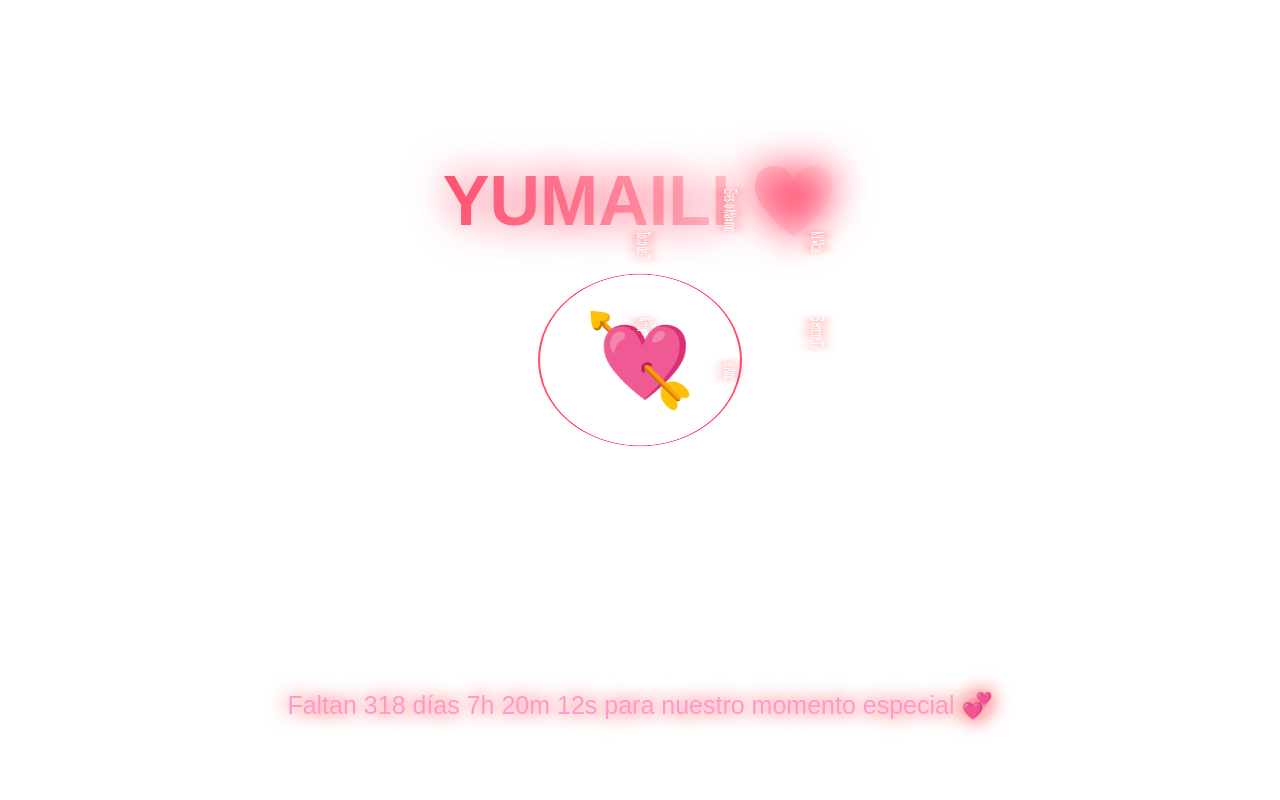
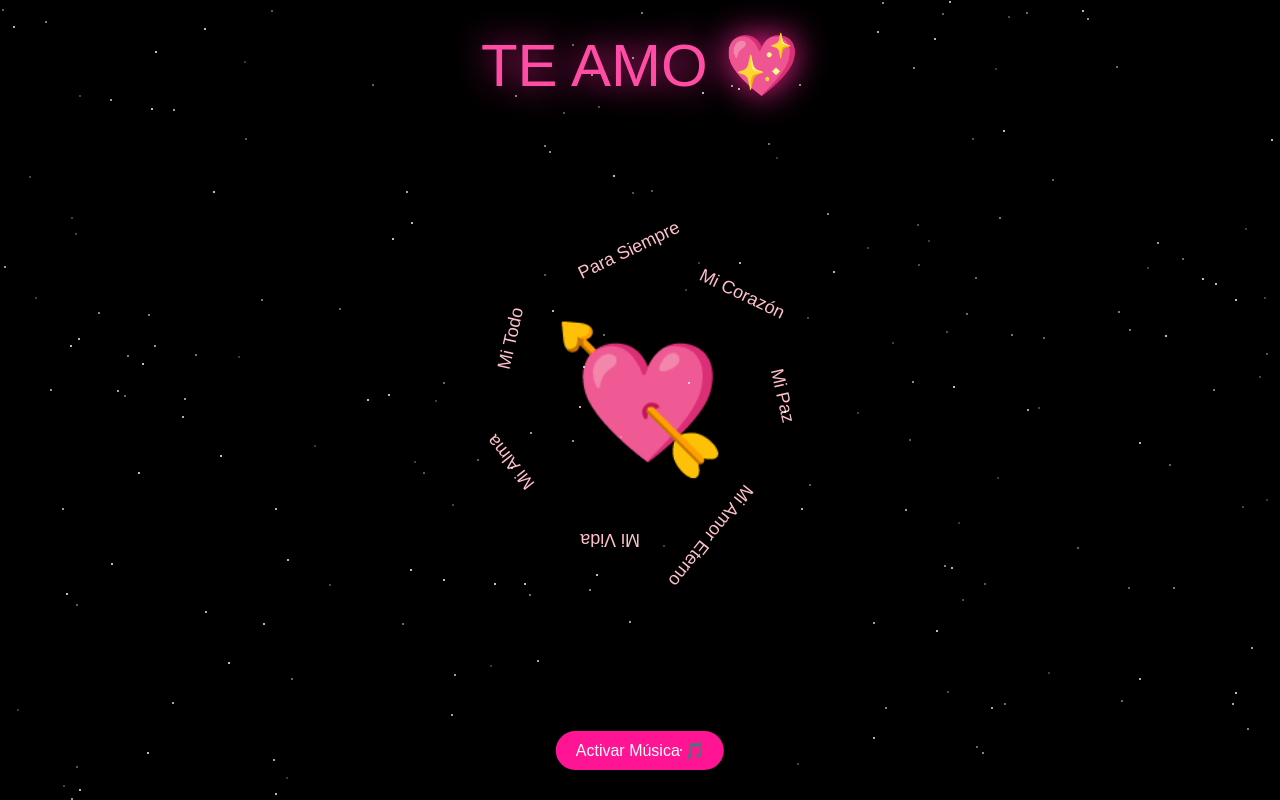
Before and after one commit to xg2663442-cmd/para-mi-bb-, a plain HTML site: page index.html in a window 1280 px wide. Drawn offline with Linux system fonts and the light colour scheme.

Commit message:
Update index.html

```diff
--- a/index.html
+++ b/index.html
@@ -2,143 +2,145 @@
 <html lang="es">
 <head>
 <meta charset="UTF-8">
-<title>Yumaili 💖 Infinito</title>
-
+<title>Galaxia De Amor</title>
 <style>
 body{
     margin:0;
     overflow:hidden;
-    background: radial-gradient(circle at center, #14001f, #000000);
-    font-family: Arial, sans-serif;
-    color:#ffffff;
-    text-align:center;
+    background:black;
+    font-family:Arial, Helvetica, sans-serif;
 }
 
-/* Nombre */
-.nombre{
+/* Estrellas */
+.star{
     position:absolute;
-    top:20%;
-    width:100%;
-    font-size:70px;
-    font-weight:bold;
-    background: linear-gradient(90deg,#ff0203,#ff4d6d,#ffffff,#ff99cc);
-    -webkit-background-clip:text;
-    -webkit-text-fill-color:transparent;
-    text-shadow:0 0 40px #ff4d6d;
+    width:2px;
+    height:2px;
+    background:white;
+    border-radius:50%;
+    animation: twinkle 2s infinite alternate;
 }
 
-/* Corazón */
-.corazon{
+@keyframes twinkle{
+    from{opacity:0.3;}
+    to{opacity:1;}
+}
+
+/* Texto principal */
+.title{
     position:absolute;
-    top:45%;
+    top:30px;
+    width:100%;
+    text-align:center;
+    font-size:60px;
+    color:#ff4da6;
+    text-shadow:0 0 20px hotpink;
+    animation: glow 2s infinite alternate;
+}
+
+@keyframes glow{
+    from{text-shadow:0 0 10px hotpink;}
+    to{text-shadow:0 0 40px deeppink;}
+}
+
+/* Corazón central */
+.heart{
+    position:absolute;
+    top:50%;
     left:50%;
     transform:translate(-50%,-50%);
-    font-size:90px;
-    animation:latido 1s infinite;
-    color:#ff0203;
+    font-size:120px;
+    color:#ff66b2;
+    animation: pulse 1.5s infinite;
 }
-@keyframes latido{
+
+@keyframes pulse{
     0%{transform:translate(-50%,-50%) scale(1);}
-    50%{transform:translate(-50%,-50%) scale(1.3);}
+    50%{transform:translate(-50%,-50%) scale(1.2);}
     100%{transform:translate(-50%,-50%) scale(1);}
 }
 
-/* Anillos */
-.anillo{
+/* Texto orbitando */
+.orbit{
     position:absolute;
-    top:45%;
+    top:50%;
     left:50%;
-    width:500px;
-    height:200px;
-    border:2px solid #ff4d6d;
-    border-radius:50%;
-    transform:translate(-50%,-50%) rotateX(70deg);
-    animation:girar 20s linear infinite;
-}
-@keyframes girar{
-    from{transform:translate(-50%,-50%) rotateX(70deg) rotateZ(0deg);}
-    to{transform:translate(-50%,-50%) rotateX(70deg) rotateZ(360deg);}
+    width:300px;
+    height:300px;
+    margin:-150px;
+    animation: rotate 10s linear infinite;
 }
 
-/* Palabras orbitando */
-.palabra{
+.orbit span{
     position:absolute;
-    color:#ffffff;
+    left:50%;
+    transform-origin:0 150px;
+    color:pink;
     font-size:18px;
-    text-shadow:0 0 15px #ff0203;
 }
 
-/* Cuenta regresiva */
-.cuenta{
+@keyframes rotate{
+    from{transform:rotate(0deg);}
+    to{transform:rotate(360deg);}
+}
+
+/* Botón música */
+button{
     position:absolute;
-    bottom:10%;
-    width:100%;
-    font-size:25px;
-    color:#ff99cc;
-    text-shadow:0 0 20px #ff0203;
+    bottom:30px;
+    left:50%;
+    transform:translateX(-50%);
+    padding:10px 20px;
+    background:deeppink;
+    border:none;
+    color:white;
+    font-size:16px;
+    border-radius:20px;
+    cursor:pointer;
 }
 </style>
 </head>
-
 <body>
 
-<div class="nombre">YUMAILI 💖</div>
-<div class="corazon">💘</div>
-<div class="anillo" id="anillo"></div>
-<div class="cuenta" id="cuenta"></div>
+<div class="title">TE AMO 💖</div>
+<div class="heart">💘</div>
 
-<!-- Música romántica suave -->
-<audio id="musica" autoplay loop>
-  <source src="https://www.bensound.com/bensound-music/bensound-romantic.mp3" type="audio/mpeg">
-  Tu navegador no soporta audio.
+<div class="orbit" id="orbit"></div>
+
+<button onclick="playMusic()">Activar Música 🎵</button>
+
+<audio id="music" loop>
+<source src="https://cdn.pixabay.com/download/audio/2022/03/15/audio_7b3b3e26d2.mp3?filename=romantic-piano-110624.mp3" type="audio/mp3">
 </audio>
 
 <script>
 
-/* Ajustar volumen */
-const musica = document.getElementById("musica");
-musica.volume = 0.2;  // 20% de volumen suave
-
-/* Cuenta regresiva */
-const fechaEspecial = new Date("2026-12-31T00:00:00"); // CAMBIA ESTA FECHA SI QUIERES
-
-function actualizarCuenta(){
-    const ahora = new Date();
-    const diferencia = fechaEspecial - ahora;
-
-    if(diferencia <= 0){
-        document.getElementById("cuenta").innerHTML="💖 Ya llegó nuestro momento infinito 💖";
-        return;
-    }
-
-    const dias = Math.floor(diferencia/(1000*60*60*24));
-    const horas = Math.floor((diferencia/(1000*60*60))%24);
-    const minutos = Math.floor((diferencia/(1000*60))%60);
-    const segundos = Math.floor((diferencia/1000)%60);
-
-    document.getElementById("cuenta").innerHTML=
-    `Faltan ${dias} días ${horas}h ${minutos}m ${segundos}s para nuestro momento especial 💞`;
+/* Crear estrellas */
+for(let i=0;i<200;i++){
+    let star=document.createElement("div");
+    star.className="star";
+    star.style.top=Math.random()*100+"vh";
+    star.style.left=Math.random()*100+"vw";
+    star.style.animationDuration=(Math.random()*2+1)+"s";
+    document.body.appendChild(star);
 }
 
-setInterval(actualizarCuenta,1000);
+/* Texto girando */
+let words=["Mi Vida","Mi Alma","Mi Todo","Para Siempre","Mi Corazón","Mi Paz","Mi Amor Eterno"];
+let orbit=document.getElementById("orbit");
 
-/* Palabras sobre el anillo */
-const palabras=["Te Amo","Amor","Todo de Ti","Eres lo Máximo","Mi Vida","Siempre Tú"];
-const anillo=document.getElementById("anillo");
+words.forEach((word,i)=>{
+    let span=document.createElement("span");
+    span.innerText=word;
+    span.style.transform="rotate("+(i*(360/words.length))+"deg)";
+    orbit.appendChild(span);
+});
 
-palabras.forEach((texto,i)=>{
-    let span=document.createElement("div");
-    span.className="palabra";
-    span.innerHTML=texto;
+/* Música */
+function playMusic(){
+    document.getElementById("music").play();
+}
 
-    let angulo=(360/palabras.length)*i;
-    let radio=250;
-
-    span.style.left=(Math.cos(angulo*Math.PI/180)*radio)+"px";
-    span.style.top=(Math.sin(angulo*Math.PI/180)*100)+"px";
-
-    anillo.appendChild(span);
-});
 </script>
 
 </body>
```
